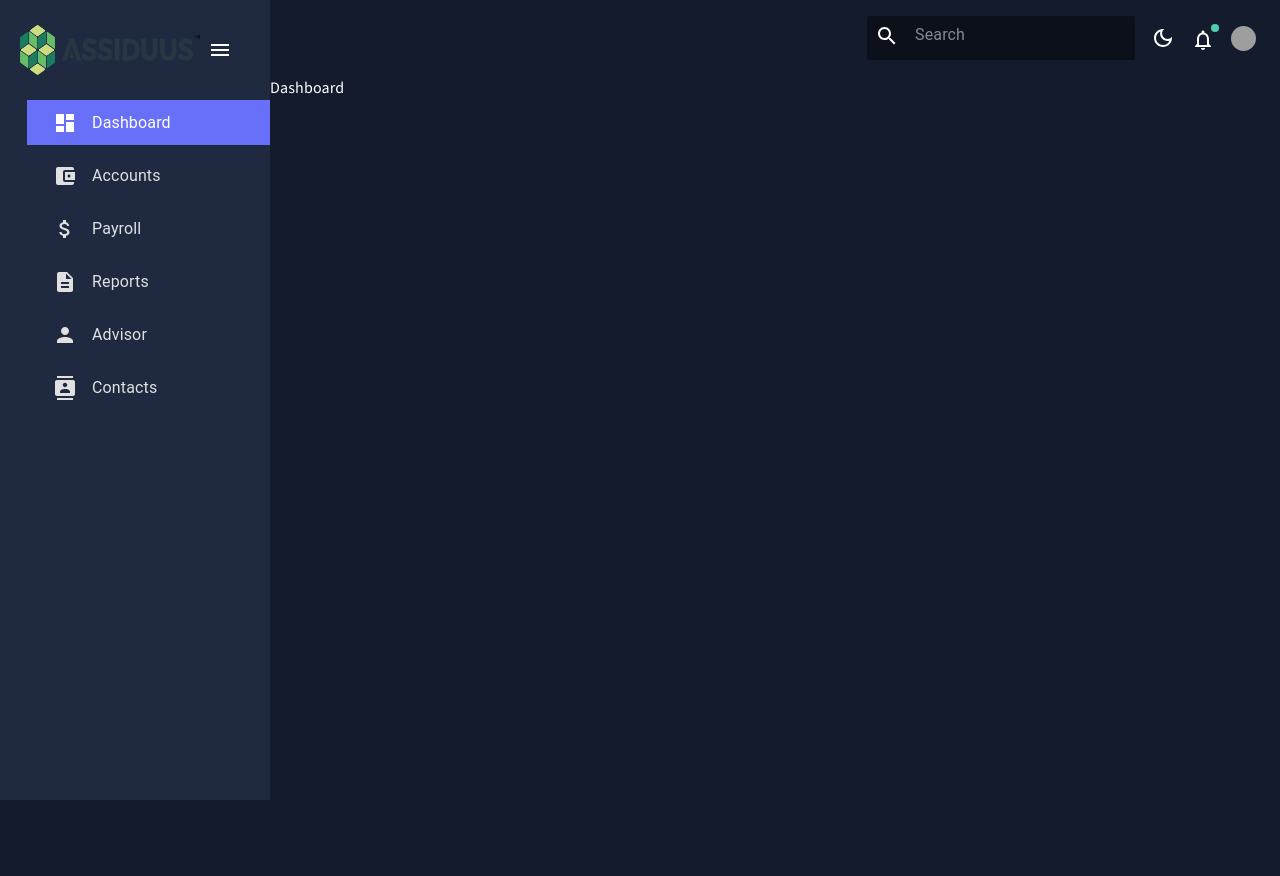
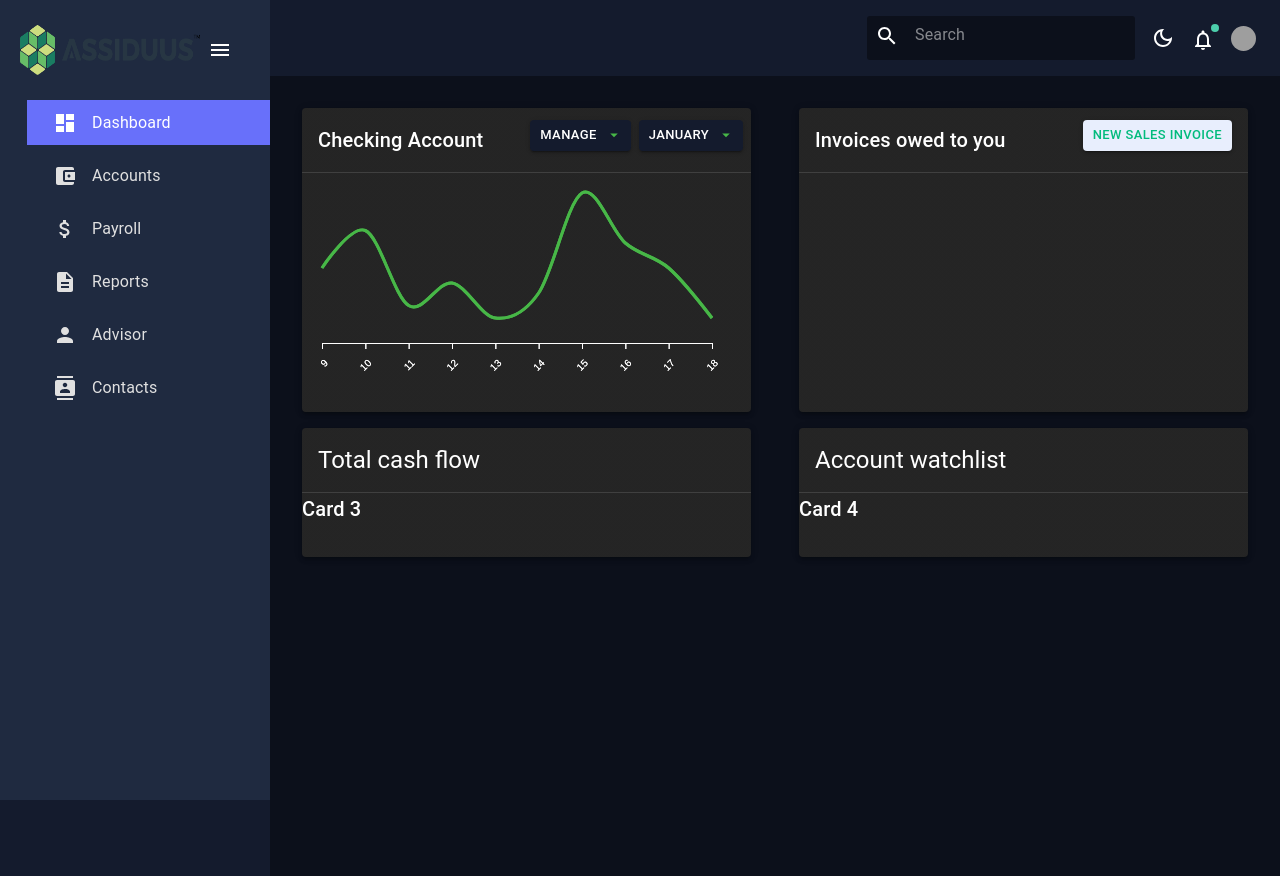
Before and after one commit to Dev041/react-admin, a React (Create React App) app in the folder react-admin/: page / in a window 1280 px wide. Before the commit the page ends 800 px from the top, so only its background shows below. Built offline with nearby package versions, Linux system fonts and the light colour scheme; grey boxes are pictures that could not be loaded.

Commit message:
card1 complete

```diff
--- a/react-admin/package.json
+++ b/react-admin/package.json
@@ -20,9 +20,11 @@
     "@testing-library/jest-dom": "^5.17.0",
     "@testing-library/react": "^13.4.0",
     "@testing-library/user-event": "^13.5.0",
+    "d3": "^7.8.5",
     "formik": "^2.4.5",
     "react": "^18.2.0",
     "react-dom": "^18.2.0",
+    "react-dropzone": "^14.2.3",
     "react-pro-sidebar": "^0.7.1",
     "react-router-dom": "^6.18.0",
     "react-scripts": "5.0.1",
--- /dev/null
+++ b/react-admin/src/scenes/dashboard/CardBarGraph.jsx
@@ -0,0 +1,105 @@
+import React, { useState, useRef, useEffect } from 'react';
+import * as d3 from 'd3';
+import {
+  Card,
+  CardHeader,
+  Divider,
+  Button,
+  Dialog,
+  DialogTitle,
+  DialogContent,
+  DialogActions,
+  useTheme,
+  Box,
+  Typography,
+} from '@mui/material';
+import CloudUploadOutlinedIcon from '@mui/icons-material/CloudUploadOutlined';
+import { tokens } from '../../theme';
+import { useDropzone } from 'react-dropzone';
+
+const CardBarGraph = () => {
+  const theme = useTheme();
+  const colors = tokens(theme.palette.mode);
+  const [isUploadDialogOpen, setUploadDialogOpen] = useState(false);
+
+
+  const handleNewInvoiceClick = () => {
+    setUploadDialogOpen(true);
+  };
+
+  const handleDialogClose = () => {
+    setUploadDialogOpen(false);
+  };
+
+  // React Dropzone configuration
+  const onDrop = (acceptedFiles) => {
+    // Handle the uploaded files here
+    console.log('Accepted Files:', acceptedFiles);
+  };
+
+  const { getRootProps, getInputProps } = useDropzone({
+    onDrop,
+    accept: 'image/*, application/pdf', // Define accepted file types
+    multiple: false, // Allow only one file to be uploaded
+  });
+
+
+  return (
+    <Card elevation={3} sx={{ m: 2, height: '100%' }}>
+      <CardHeader
+        titleTypographyProps={{ variant: 'h6' }}
+        title="Invoices owed to you"
+        action={
+          <Box mt="2">
+            <Button
+              variant="contained"
+              sx={{
+                mr: 1,
+                color: '#02bb7d',
+                backgroundColor: '#E8EEFD',
+                '&:hover': {
+                  backgroundColor: '#E8EEFD',
+                },
+              }}
+              size="small"
+              onClick={handleNewInvoiceClick}
+            >
+              New Sales Invoice
+            </Button>
+          </Box>
+        }
+      />
+      <Divider />
+
+      {/* File Upload Dialog */}
+      <Dialog open={isUploadDialogOpen} onClose={handleDialogClose}>
+        <DialogTitle>New Sales Invoice</DialogTitle>
+        <DialogContent>
+          {/* Modern File Upload Component */}
+          <div {...getRootProps()}
+          style={{
+            cursor: 'pointer',
+            padding: '20px',
+            border: '2px dashed #02bb7d',
+            borderRadius: '8px',
+            display: 'flex',
+            flexDirection: 'column',
+            alignItems: 'center',
+            justifyContent: 'center'
+            }}>
+            <input {...getInputProps()} />
+            <CloudUploadOutlinedIcon fontSize="large" sx={{ mr: 2 }} />
+            <Typography variant="body1">
+              Drag and drop a file here, or click to select a file.
+            </Typography>
+          </div>
+        </DialogContent>
+        <DialogActions>
+          <Button variant={theme.palette.mode==='dark'? 'contained': 'outlined'} onClick={handleDialogClose}>Close</Button>
+        </DialogActions>
+      </Dialog>
+    </Card>
+  );
+};
+
+export default CardBarGraph;
--- /dev/null
+++ b/react-admin/src/scenes/dashboard/CardLineGraph.jsx
@@ -0,0 +1,155 @@
+import React, { useLayoutEffect, useRef, useState } from "react";
+import * as d3 from "d3";
+import { Card, CardHeader, Typography, Divider, Button, Box, Menu, MenuItem, useTheme, CircularProgress  } from "@mui/material";
+import ArrowDropDownIcon from '@mui/icons-material/ArrowDropDown';
+import { tokens } from "../../theme";
+
+const MonthDropdown = ({ onSelectMonth, selectedMonth }) => {
+  const theme = useTheme ();
+  // const colors = tokens(theme.palette.mode);
+  const months = [
+    "January", "February", "March", "April", "May", "June",
+    "July", "August", "September", "October", "November", "December"
+  ];
+
+  const [anchorEl, setAnchorEl] = useState(null);
+
+  const handleClick = (event) => {
+    setAnchorEl(event.currentTarget);
+  };
+
+  const handleClose = (month) => {
+    setAnchorEl(null);
+    if (month) {
+      onSelectMonth(month);
+    }
+  };
+
+  return (
+    <div>
+      <Button
+        variant={theme.palette.mode==="dark"?"contained":"outlined" }
+        onClick={handleClick}
+        size="small"
+        endIcon={<ArrowDropDownIcon
+        sx={{ color: "#47b747" }} />}>
+          {selectedMonth}
+      </Button>
+      <Menu
+        anchorEl={anchorEl}
+        open={Boolean(anchorEl)}
+        onClose={() => handleClose(null)}
+      >
+        {months.map((month) => (
+          <MenuItem key={month} onClick={() => handleClose(month)}>
+            {month}
+          </MenuItem>
+        ))}
+      </Menu>
+    </div>
+  );
+};
+
+const CardLineGraph = () => {
+  const theme = useTheme ();
+  const colors = tokens(theme.palette.mode);
+  const [selectedMonth, setSelectedMonth] = useState("January");
+  const [yData, setYData] = useState([30, 45, 15, 24, 10, 20, 60, 40, 30, 10]);
+  const [isLoading, setIsLoading] = useState(false);
+  const svgRef = useRef();
+
+  useLayoutEffect(() => {
+    // D3.js code for creating a line graph
+    const xData = [9, 10, 11, 12, 13, 14, 15, 16, 17, 18];
+
+    const margin = { top: 20, right: 10, bottom: 30, left: 20 };
+    const width = 420 - margin.left - margin.right;
+    const height = 200 - margin.top - margin.bottom;
+
+    const svg = d3
+      .select(svgRef.current)
+      .attr("width", "100%")
+      .attr("height", height + margin.top + margin.bottom)
+      .append("g")
+      .attr("transform", `translate(${margin.left},${margin.top})`);
+
+    const x = d3.scaleLinear().domain([d3.min(xData), d3.max(xData)]).range([0, width]);
+
+    const y = d3.scaleLinear().domain([0, d3.max(yData)]).range([height, 0]);
+
+    const line = d3
+      .line()
+      .x((d, i) => x(xData[i]))
+      .y((d) => y(d))
+      .curve(d3.curveCardinal);
+
+    svg
+      .append("path")
+      .datum(yData)
+      .attr("fill", "none")
+      .attr("stroke", "#47b747")
+      .attr("stroke-width", 3)
+      .attr("d", line);
+
+    svg
+      .append("g")
+      .attr("transform", `translate(0,${height})`)
+      .call(d3.axisBottom(x).ticks(xData.length))
+      .selectAll("text")
+      .attr("dy", "1em")
+      .attr("dx", "-1em")
+      .style("text-anchor", "end")
+      .attr("transform", "rotate(-45)");
+  }, [yData, isLoading]); // Re-run when yData changes
+
+  const handleManageClick = () => {
+    setIsLoading(true);
+
+    // Generate new random y-axis data in the positive direction
+    const newRandomData = yData.map((value) => value + Math.floor(Math.random() * 20));
+    setYData(newRandomData);
+
+    // Simulate a delay (you can remove this in a real-world scenario)
+    setTimeout(() => {
+      // Set loading back to false
+      setIsLoading(false);
+    }, 1000);
+  };
+  return (
+    <Card elevation={3} sx={{ m: 2, height: "100%" }}>
+      <CardHeader
+        titleTypographyProps={{ variant: "h6" }}
+        title="Checking Account"
+        action={
+          <Box display="flex">
+            <Button
+                variant={theme.palette.mode === 'dark' ? "contained" : "outlined"}
+                sx={{ mr: 1 }}
+                size="small"
+                endIcon={<ArrowDropDownIcon sx={{ color: "#47b747" }} />}
+                onClick={handleManageClick}
+            >
+                Manage
+            </Button>
+            <MonthDropdown
+              onSelectMonth={(month) => setSelectedMonth(month)}
+              selectedMonth={selectedMonth}
+            />
+          </Box>
+        }
+      />
+      <Divider />
+      {isLoading ? (
+        // Show a loader when the graph is loading
+        <Box display="flex" justifyContent="center" alignItems="center" height={200}>
+          <CircularProgress />
+        </Box>
+      ) : (
+        // Show the graph when not loading
+        <svg ref={svgRef}></svg>
+      )}
+    </Card>
+  );
+};
+
+export default CardLineGraph;
--- a/react-admin/src/scenes/dashboard/index.jsx
+++ b/react-admin/src/scenes/dashboard/index.jsx
@@ -1,6 +1,59 @@
+import React, { useState } from "react";
+import { Box, Typography, Grid, CardHeader, useTheme, Card, Divider, Button, Menu, MenuItem, Stack } from "@mui/material";
+import { tokens } from "../../theme";
+import CardLineGraph from "./CardLineGraph";
+import CardBarGraph from "./CardBarGraph";
+
+
 const Dashboard = () => {
-    return <div>
-        Dashboard
-    </div>
+    const theme = useTheme ();
+    const colors = tokens(theme.palette.mode);
+    return (
+
+    <Box
+    sx={
+      theme.palette.mode === 'dark'?
+      {
+        background: "#0C101B",
+        height: "100vh",
+        padding: "16px"
+    }:{
+        background: "#f6f7f9",
+        height: "100vh",
+        padding: "16px"
+    }
+}
+        >
+    <Grid container spacing={2}>
+      {/* First Row */}
+      <Grid item xs={12} md={6}>
+        <CardLineGraph/>
+      </Grid>
+
+      <Grid item xs={12} md={6}>
+        <CardBarGraph />
+      </Grid>
+
+      {/* Second Row */}
+      <Grid item xs={12} md={6}>
+        <Card elevation={3} sx={{ m:2, height: "100%" }}>
+            <CardHeader title="Total cash flow"/>
+            <Divider/>
+            <Typography variant="h6">Card 3</Typography>
+          {/* Add content for Card 3 */}
+        </Card>
+      </Grid>
+
+      <Grid item xs={12} md={6}>
+        <Card elevation={3} sx={{ m: 2, height: "100%" }}>
+            <CardHeader title="Account watchlist"/>
+            <Divider/>
+            <Typography variant="h6">Card 4</Typography>
+          {/* Add content for Card 4 */}
+        </Card>
+      </Grid>
+    </Grid>
+  </Box>
+        )
 }
 export default Dashboard;
--- a/react-admin/src/scenes/global/Sidebar.jsx
+++ b/react-admin/src/scenes/global/Sidebar.jsx
@@ -21,7 +21,8 @@ const Item = ({ title, to, icon, selected, setSelected }) => {
     active={selected === title}
     style={{
       color: colors.grey[100],
-      marginBottom: "8px"
+      marginBottom: "8px",
+      fontWeight: "bolder !important",
     }}
     onClick={()=>setSelected(title)}
     icon={icon}
--- a/react-admin/src/theme.js
+++ b/react-admin/src/theme.js
@@ -75,7 +75,7 @@ export const tokens = (mode) => ({
             900: "#e0e0e0",
         },
         primary: {
-            100: "#040509",
+            100: "#15161a",
             200: "#080b12",
             300: "#0c101b",
             400: "#101624",
```
Also changed, not shown: 1 other file (tests, documents, lock files or other folders).
